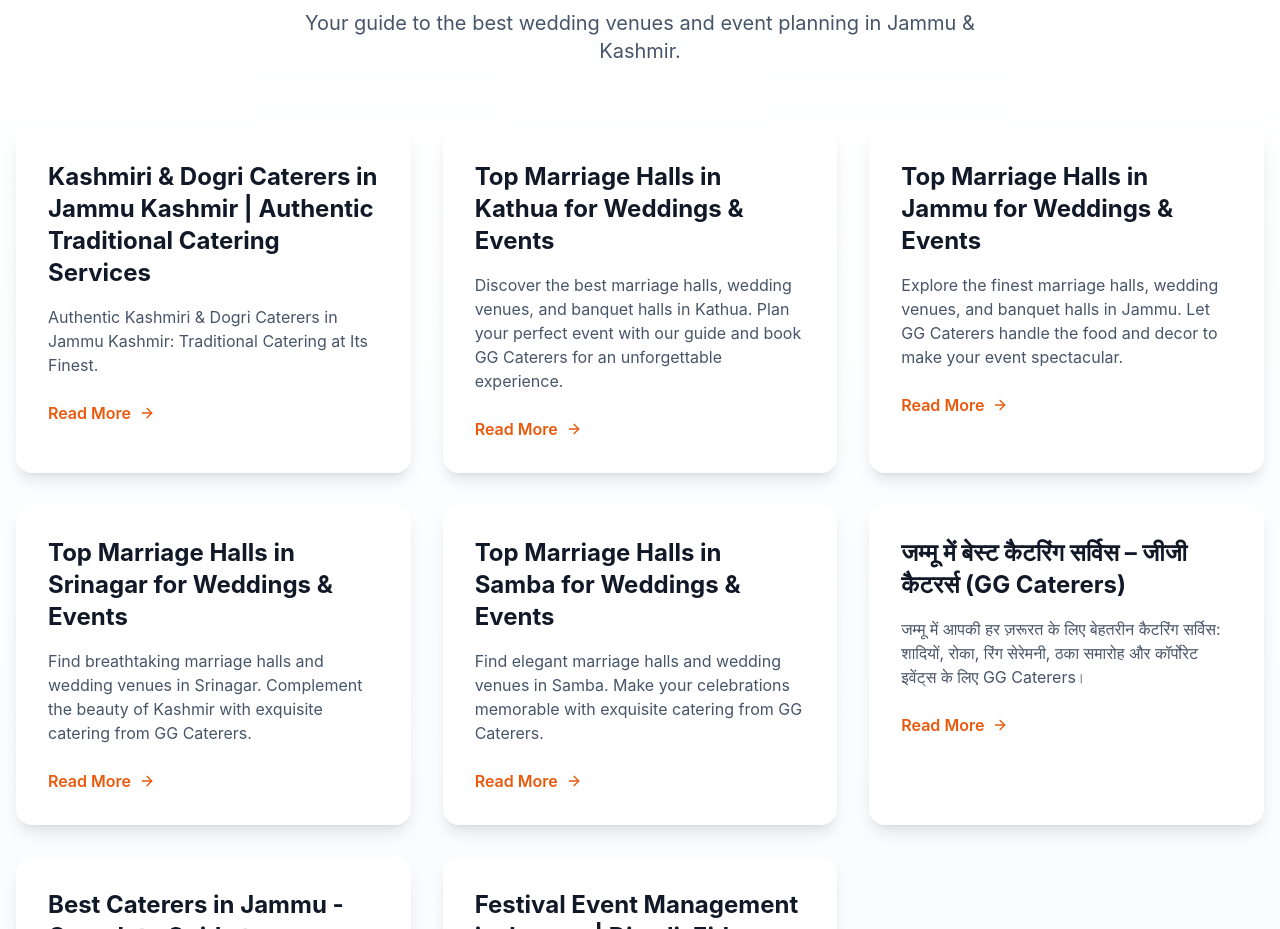
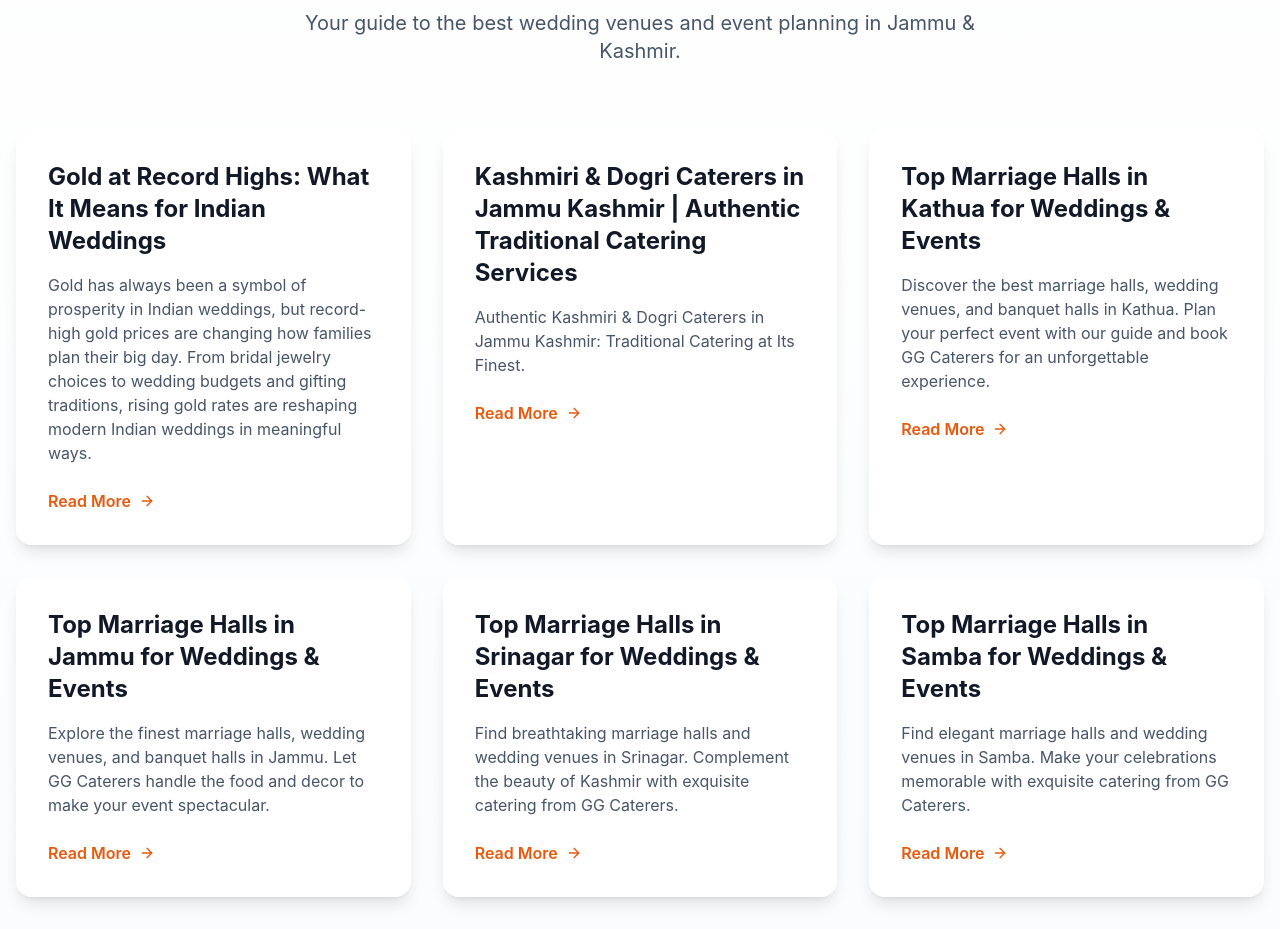
Before and after one commit to sachinmanath2/ggcaterers, a React (Vite) app: page / in a window 1280 px wide. Shown: the part 4928-5857 px from the top of the page. Built offline with nearby package versions, Linux system fonts and the light colour scheme.

Commit message:
new blog "gold-record-highs"

```diff
--- a/src/data/blogData.jsx
+++ b/src/data/blogData.jsx
@@ -144,6 +144,53 @@
 );
 
 export const blogPosts = [
+    {
+    slug: 'gold-record-highs-what-it-means-for-indian-weddings',
+    title: 'Gold at Record Highs: What It Means for Indian Weddings',
+    excerpt: 'Gold has always been a symbol of prosperity in Indian weddings, but record-high gold prices are changing how families plan their big day. From bridal jewelry choices to wedding budgets and gifting traditions, rising gold rates are reshaping modern Indian weddings in meaningful ways.',
+    content: (
+      <>
+        <h3 className="mb-8 mt-6 text-2xl">Gold at Record Highs: What It Means for Indian Weddings</h3>
+
+        <p className="mb-6 mt-4">
+        Gold has always been an integral part of <strong>Indian weddings</strong>, symbolizing prosperity, tradition, and family heritage. From bridal jewelry to wedding gifts, gold plays a central role in almost every ceremony. However, with <strong>gold prices touching record highs</strong>, Indian weddings are witnessing noticeable changes in planning, spending, and traditions.
+        </p>
+
+        <p className="mb-6 mt-4">
+        The sharp rise in gold prices has significantly impacted wedding budgets, especially for middle-class families. Bridal jewelry, which once included heavy necklaces, bangles, and elaborate sets, is now being planned more thoughtfully. Many families are opting for lighter designs, fewer pieces, or mixing gold with diamonds and other precious stones to balance cost without compromising on elegance.
+        </p>
+
+        <h3 className="mb-8 mt-6 text-2xl">Changing Bridal Jewelry Trends</h3>
+
+        <p className="mb-6 mt-4">
+        Traditionally, gold jewelry was considered a long-term investment as well as an emotional asset. Today, rising prices have encouraged brides to reuse heirloom jewelry, rent designer pieces, or choose minimalist styles that offer beauty with affordability. These changing trends reflect a shift toward practicality while still respecting cultural values.
+        </p>
+
+        <h3 className="mb-8 mt-6 text-2xl">Impact on Wedding Budgets and Celebrations</h3>
+
+        <p className="mb-6 mt-4">
+        As gold consumes a larger portion of the wedding budget, families are adjusting expenses in other areas. Guest lists are becoming more curated, venues are selected more carefully, and there is a growing focus on meaningful celebrations rather than sheer extravagance. Couples are now investing more in experiences such as décor, catering, photography, and entertainment rather than excessive material display.
+        </p>
+
+        <h3 className="mb-8 mt-6 text-2xl">Changing Gifting Traditions</h3>
+
+        <p className="mb-6 mt-4">
+        The rise in gold prices has also influenced wedding gifting practices. Gold coins and ornaments are slowly being replaced with cash gifts, digital transfers, silver items, or personalized presents. This shift reflects evolving social preferences where practicality and emotional value matter more than traditional expectations.
+        </p>
+
+        <h3 className="mb-8 mt-6 text-2xl">A Shift Toward Thoughtful Weddings</h3>
+
+        <p className="mb-6 mt-4">
+        Despite these changes, gold continues to hold deep emotional and cultural significance in Indian weddings. Families may buy less gold, but the tradition remains strong. The rising prices have simply encouraged smarter planning, conscious spending, and a focus on quality over quantity.
+        </p>
+
+        <p className="mb-6 mt-4">
+        In conclusion, while record-high gold prices have reshaped wedding choices, Indian weddings continue to evolve without losing their essence. Today’s celebrations are becoming more balanced, meaningful, and experience-driven, proving that love, tradition, and togetherness matter far more than the weight of gold.
+        </p>
+
+      </>
+    ),
+  },
   {
     slug: 'kashmiri-dogri-caterers-in-jammu-kashmir',
     title: 'Kashmiri & Dogri Caterers in Jammu Kashmir | Authentic Traditional Catering Services',
```
